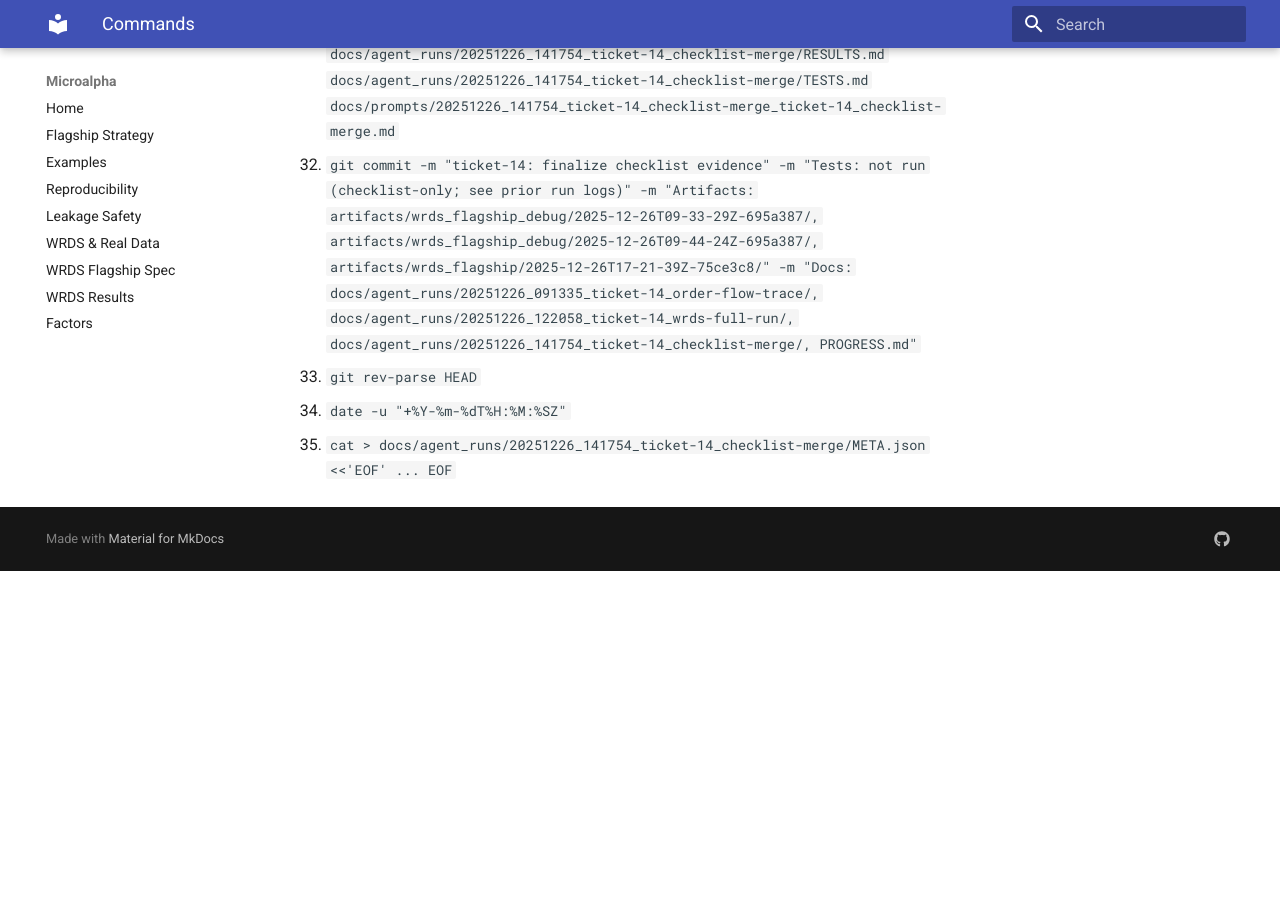
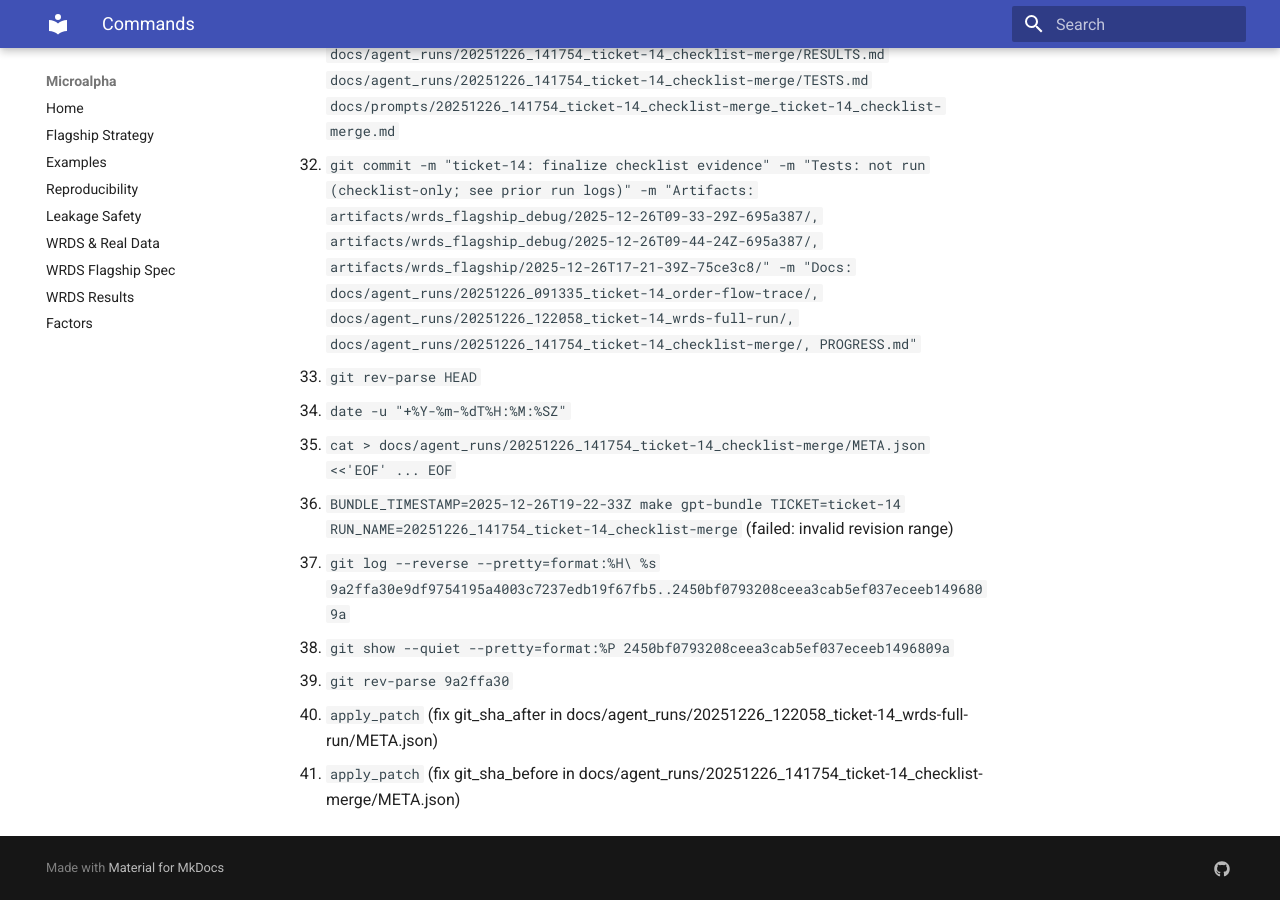
Before and after one commit to MateoBodon/microalpha, an MkDocs documentation site: the page built from docs/agent_runs/20251226_141754_ticket-14_checklist-merge/COMMANDS.md, in a window 1280 px wide and 900 px high, scrolled down 1530 px. Built offline with MkDocs 1.6.1 and Material for MkDocs 9.7.7, drawn with Linux system fonts in a browser that asks for light colours; before the commit the page ends 2101 px from its top, so only the background shows below that.

Commit message:
ticket-14: fix run log SHAs
Tests: not run (docs-only)

Artifacts: none

Docs: docs/agent_runs/20251226_122058_ticket-14_wrds-full-run/, docs/agent_runs/20251226_141754_ticket-14_checklist-merge/

```diff
--- a/docs/agent_runs/20251226_122058_ticket-14_wrds-full-run/META.json
+++ b/docs/agent_runs/20251226_122058_ticket-14_wrds-full-run/META.json
@@ -4,7 +4,7 @@
   "started_at_utc": "2025-12-26T12:20:58Z",
   "finished_at_utc": "2025-12-26T17:56:33Z",
   "git_sha_before": "75ce3c83b152564d4e9fc3291ba78d753fa5a39f",
-  "git_sha_after": "9a2ffa30e9df9754195a4003c7237edb19f67fb5",
+  "git_sha_after": "9a2ffa308d84fdca0d51ac40ec2ec80d26e39d45",
   "branch_name": "codex/ticket-14-order-flow-trace",
   "host_env_notes": "macOS-26.0.1-arm64-arm-64bit / python 3.12.2 / started_at_utc derived from local run_name timestamp",
   "dataset_id": "wrds_crsp_export_local",
--- a/docs/agent_runs/20251226_141754_ticket-14_checklist-merge/COMMANDS.md
+++ b/docs/agent_runs/20251226_141754_ticket-14_checklist-merge/COMMANDS.md
@@ -35,3 +35,9 @@
 33. `git rev-parse HEAD`
 34. `date -u "+%Y-%m-%dT%H:%M:%SZ"`
 35. `cat > docs/agent_runs/20251226_141754_ticket-14_checklist-merge/META.json <<'EOF' ... EOF`
+36. `BUNDLE_TIMESTAMP=2025-12-26T19-22-33Z make gpt-bundle TICKET=ticket-14 RUN_NAME=20251226_141754_ticket-14_checklist-merge` (failed: invalid revision range)
+37. `git log --reverse --pretty=format:%H\ %s 9a2ffa30e9df9754195a4003c7237edb19f67fb5..2450bf0793208ceea3cab5ef037eceeb1496809a`
+38. `git show --quiet --pretty=format:%P 2450bf0793208ceea3cab5ef037eceeb1496809a`
+39. `git rev-parse 9a2ffa30`
+40. `apply_patch` (fix git_sha_after in docs/agent_runs/20251226_122058_ticket-14_wrds-full-run/META.json)
+41. `apply_patch` (fix git_sha_before in docs/agent_runs/20251226_141754_ticket-14_checklist-merge/META.json)
--- a/docs/agent_runs/20251226_141754_ticket-14_checklist-merge/META.json
+++ b/docs/agent_runs/20251226_141754_ticket-14_checklist-merge/META.json
@@ -3,7 +3,7 @@
   "ticket_id": "ticket-14",
   "started_at_utc": "2025-12-26T14:17:54Z",
   "finished_at_utc": "2025-12-26T19:25:34Z",
-  "git_sha_before": "9a2ffa30e9df9754195a4003c7237edb19f67fb5",
+  "git_sha_before": "9a2ffa308d84fdca0d51ac40ec2ec80d26e39d45",
   "git_sha_after": "2450bf0793208ceea3cab5ef037eceeb1496809a",
   "branch_name": "codex/ticket-14-order-flow-trace",
   "host_env_notes": "macOS-26.0.1-arm64-arm-64bit / python 3.12.2 / started_at_utc derived from local run_name timestamp",
```
